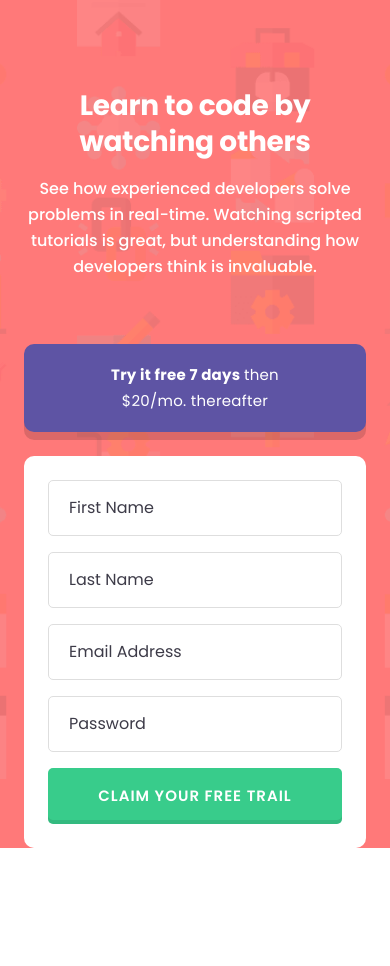
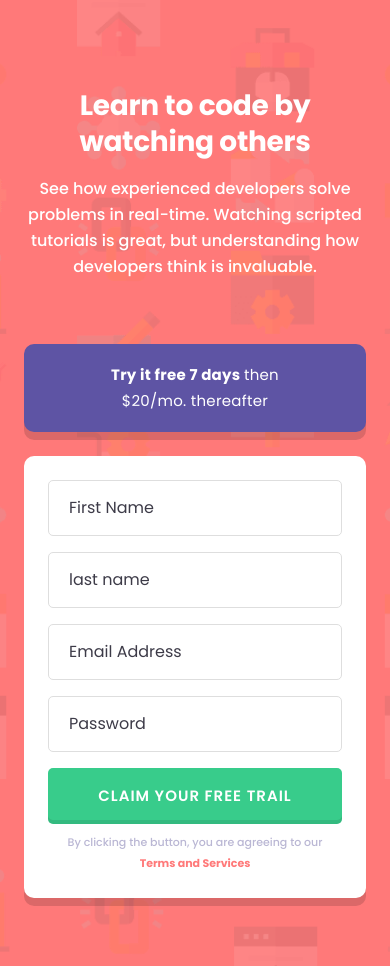
Before and after one commit to hectorlil48/intro-component-with-sign-up-form, a React (Vite) app: page / in a window 390 px wide. Before the commit the page ends 848 px from the top, so only its background shows below. Built offline with nearby package versions, Linux system fonts and the light colour scheme.

Commit message:
Added padding to the bottom of the page, also added a light purple color of the terms and services paragraph. Finished mobile styles.

```diff
--- a/src/App.jsx
+++ b/src/App.jsx
@@ -3,7 +3,7 @@ import HeroSection from "./components/HeroSection";
 function App() {
   return (
     <>
-      <main className="bg bg-firered font-poppins min-h-screen bg-[url('/images/bg-intro-mobile.png')] bg-cover px-6 pt-[88px] sm:bg-[url('/images/bg-intro-desktop.png')]">
+      <main className="bg bg-firered font-poppins min-h-screen bg-[url('/images/bg-intro-mobile.png')] bg-cover px-6 pt-[88px] pb-[68px] sm:bg-[url('/images/bg-intro-desktop.png')]">
         <HeroSection />
       </main>
     </>
--- a/src/components/HeroRight.jsx
+++ b/src/components/HeroRight.jsx
@@ -8,30 +8,39 @@ const HeroRight = () => {
         </p>
       </div>
 
-      <form className="flex flex-col gap-4 rounded-[10px] bg-white p-6">
+      <form className="flex flex-col gap-4 rounded-[10px] bg-white p-6 shadow-[0_8px_0_0_rgba(0,0,0,0.14)]">
         <input
           type="text"
+          name="first name"
           placeholder="First Name"
           className="placeholder-dark-blue border-border-grey w-full rounded-[5px] border py-[15px] pl-5"
         />
         <input
           type="text"
-          placeholder="Last Name"
+          name="Last Name"
+          placeholder="last name"
           className="placeholder-dark-blue border-border-grey w-full rounded-[5px] border py-[15px] pl-5"
         />
         <input
           type="email"
+          name="Email"
+          autoComplete="email"
           placeholder="Email Address"
           className="placeholder-dark-blue border-border-grey w-full rounded-[5px] border py-[15px] pl-5"
         />
         <input
           type="password"
+          name="password"
           placeholder="Password"
           className="placeholder-dark-blue border-border-grey w-full rounded-[5px] border py-[15px] pl-5"
         />
         <button className="bg-btn-green hover:bg-btn-hover rounded-[5px] py-[15px] text-[15px] leading-[26px] font-semibold tracking-[1px] uppercase shadow-[inset_0_-4px_0_0_rgba(0,0,0,0.0909)]">
           Claim Your Free Trail
         </button>
+        <p className="text-light-purple -mt-2 px-[15px] text-center text-[11px] leading-[21px] font-medium">
+          By clicking the button, you are agreeing to our{" "}
+          <span className="text-firered font-bold">Terms and Services</span>
+        </p>
       </form>
     </div>
   );
--- a/src/index.css
+++ b/src/index.css
@@ -7,6 +7,7 @@
   --color-btn-green: #38cc8b;
   --color-btn-hover: #77e2b3;
   --color-cta-purple: #5e54a4;
+  --color-light-purple: #bab7d4;
   --color-dark-blue: #3d3b48;
   --color-border-grey: #dedede;
 }
```
